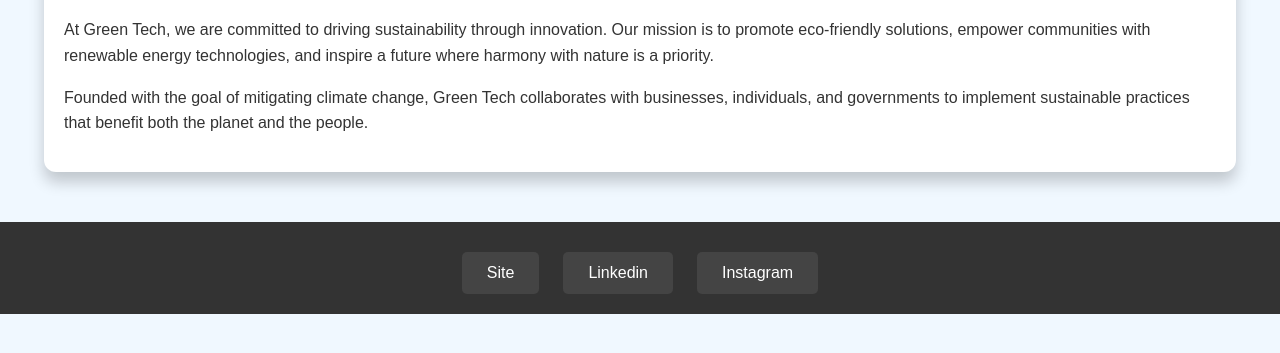
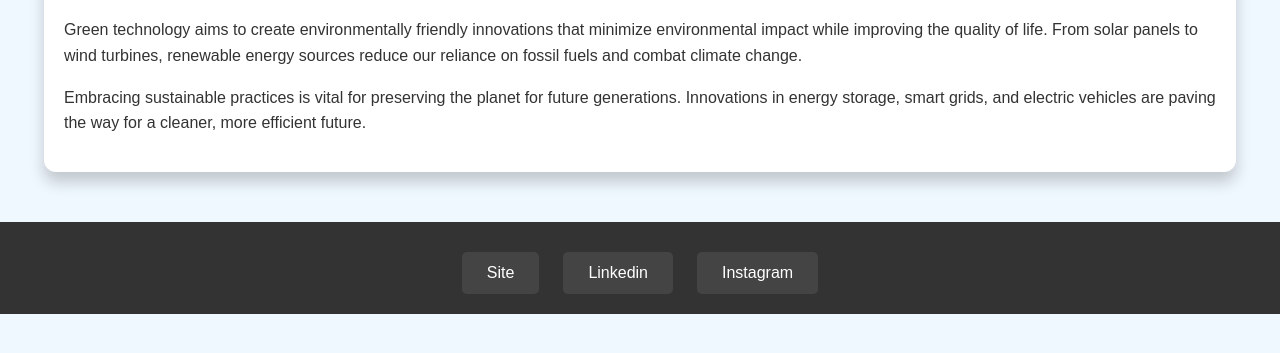
Before and after one commit to hanzel-sc/Green_Web, a plain HTML site: page pages/about.html in a window 1280 px wide. Shown: the part 227-580 px from the top of the page. Drawn offline with Linux system fonts and the light colour scheme.

Commit message:
Fixed minor text sections

```diff
--- a/pages/about.html
+++ b/pages/about.html
@@ -32,8 +32,12 @@
 
     <main class="page-container">
         <h1>About Green Tech</h1>
-        <p>At Green Tech, we are committed to driving sustainability through innovation. Our mission is to promote eco-friendly solutions, empower communities with renewable energy technologies, and inspire a future where harmony with nature is a priority.</p>
-        <p>Founded with the goal of mitigating climate change, Green Tech collaborates with businesses, individuals, and governments to implement sustainable practices that benefit both the planet and the people.</p>
+        <p>
+            Green technology aims to create environmentally friendly innovations that minimize environmental impact while improving the quality of life. From solar panels to wind turbines, renewable energy sources reduce our reliance on fossil fuels and combat climate change.
+        </p>
+        <p>
+            Embracing sustainable practices is vital for preserving the planet for future generations. Innovations in energy storage, smart grids, and electric vehicles are paving the way for a cleaner, more efficient future.
+        </p>
     </main>
 
     <footer>
--- a/styles.css
+++ b/styles.css
@@ -134,7 +134,6 @@ h2 {
     font-size: 24px;
 }
 
-/* Footer */
 footer {
     text-align: center;
     padding: 20px;
```
